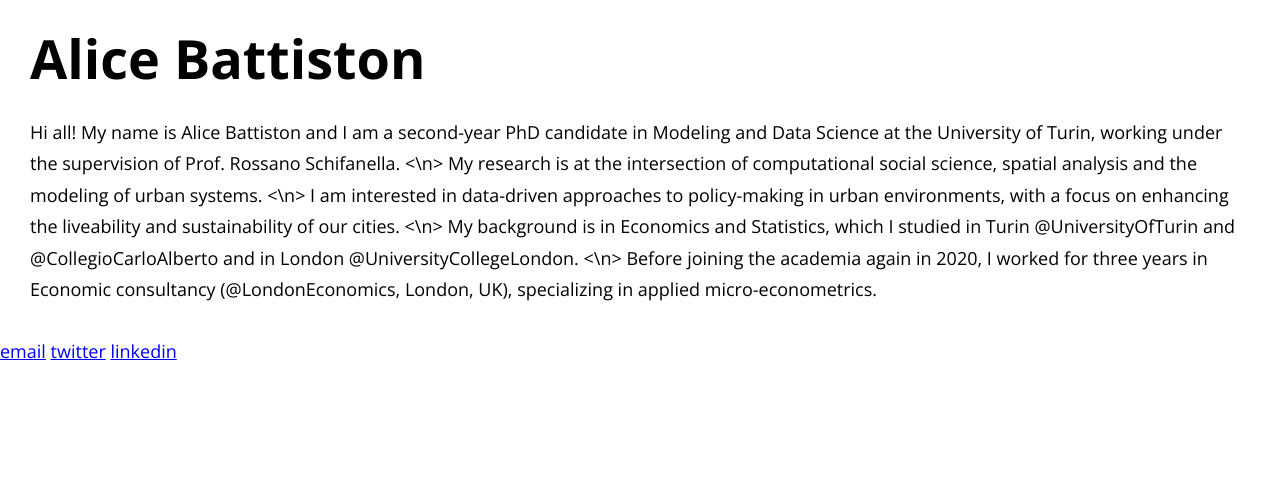
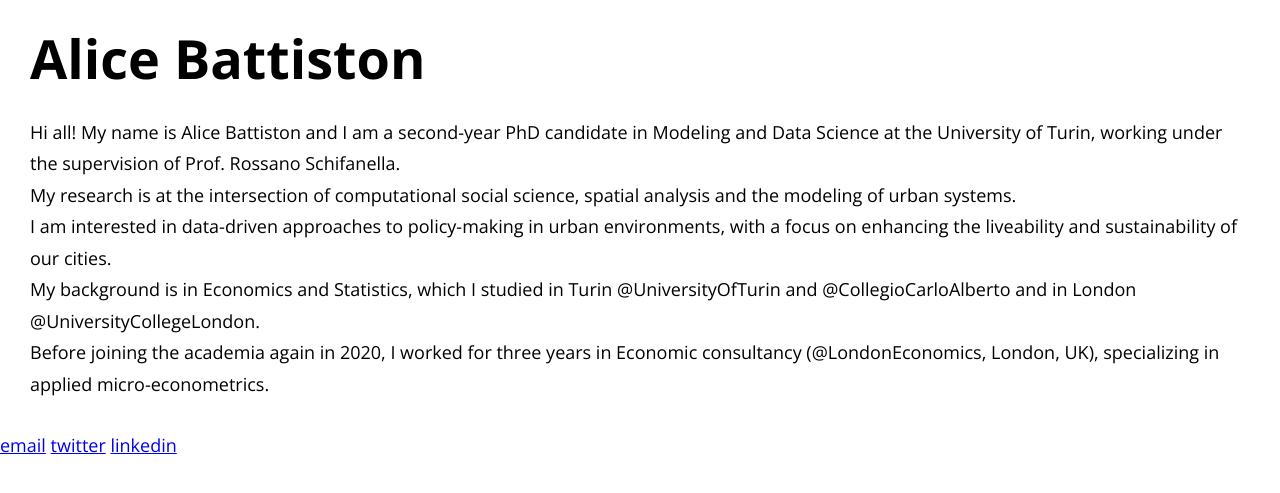
Before and after one commit to alibatti/alibatti.github.io, a Jekyll site: the page built from card.html, in a window 1280 px wide. Shown: the top 493 px of the page. Built offline with Jekyll 4.4.1, drawn with Linux system fonts in a browser that asks for light colours.

Commit message:
Update _config.yml

```diff
--- a/_config.yml
+++ b/_config.yml
@@ -5,7 +5,7 @@
 description:  My name is Alice Battiston and I am a second-year PhD candidate in Modeling and Data Science at the University of Turin.
 
 # A brief blurb about yourself
-content: Hi all! My name is Alice Battiston and I am a second-year PhD candidate in Modeling and Data Science at the University of Turin, working under the supervision of Prof. Rossano Schifanella. <\n> My research is at the intersection of computational social science, spatial analysis and the modeling of urban systems. <\n> I am interested in data-driven approaches to policy-making in urban environments, with a focus on enhancing the liveability and sustainability of our cities. <\n> My background is in Economics and Statistics, which I studied in Turin @UniversityOfTurin and @CollegioCarloAlberto and in London @UniversityCollegeLondon. <\n> Before joining the academia again in 2020, I worked for three years in Economic consultancy (@LondonEconomics, London, UK), specializing in applied micro-econometrics.
+content: Hi all! My name is Alice Battiston and I am a second-year PhD candidate in Modeling and Data Science at the University of Turin, working under the supervision of Prof. Rossano Schifanella. <br> My research is at the intersection of computational social science, spatial analysis and the modeling of urban systems. <br> I am interested in data-driven approaches to policy-making in urban environments, with a focus on enhancing the liveability and sustainability of our cities. <br> My background is in Economics and Statistics, which I studied in Turin @UniversityOfTurin and @CollegioCarloAlberto and in London @UniversityCollegeLondon. <br> Before joining the academia again in 2020, I worked for three years in Economic consultancy (@LondonEconomics, London, UK), specializing in applied micro-econometrics.
 
 # Add your social links
 social:
```
